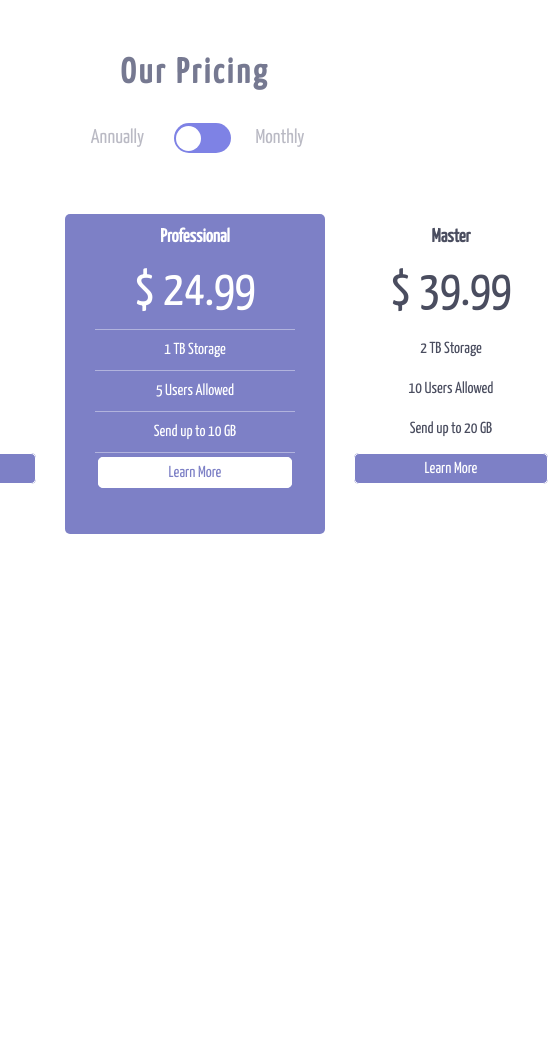
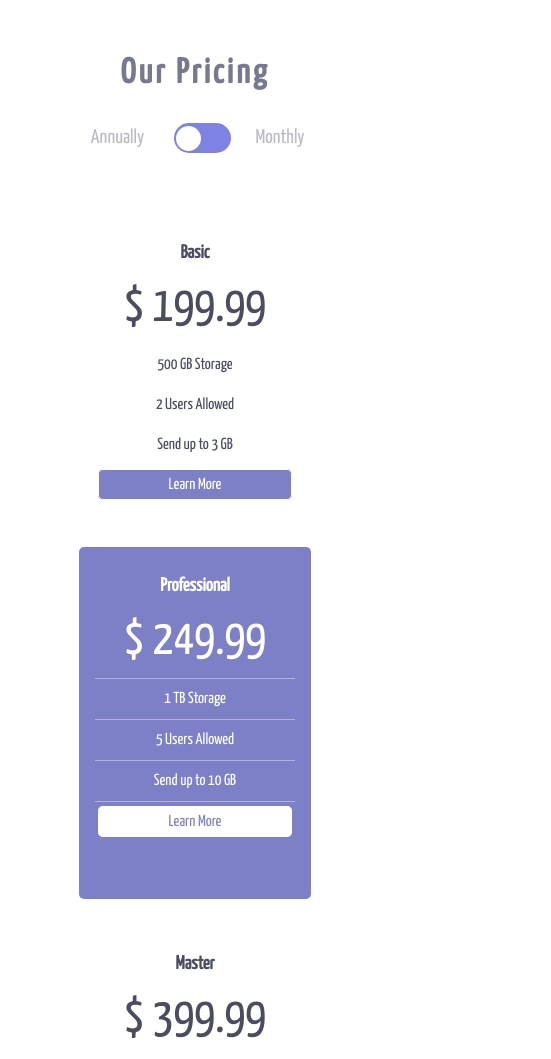
Before and after one commit to Ali-Fartout/Pricing-page, a plain HTML site: page index.html in a window 390 px wide. Shown: the top 1059 px of the page, 551 px wide, since content can reach past the window. Before the commit the page ends 844 px from the top, so only its background shows below. Drawn offline with nearby package versions, Linux system fonts and the light colour scheme.

Commit message:
fixed js functionality, fixed responsive

```diff
--- /dev/null
+++ b/css/mobile.css
@@ -0,0 +1,27 @@
+@media(max-width:794px){
+
+    .prices{
+        display: grid;
+        grid-template: "a"
+                       "b"
+                       "c";
+
+        justify-content: center;
+
+    }
+    #left{
+        grid-area:a;
+
+        padding:1rem;
+    }
+    #middle{
+        grid-area:b;
+
+        padding:1rem;
+    }
+    #right{
+        grid-area:c;
+
+        padding:1rem;
+    }
+}
--- a/css/style.css
+++ b/css/style.css
@@ -1,11 +1,13 @@
 *{
     margin:0;
     padding:0;
+
 
 }
 body{
     font-family: 'Yanone Kaffeesatz', sans-serif;
     box-sizing: border-box;
+    min-width: 350px;
 
 }
 
--- a/index.html
+++ b/index.html
@@ -2,9 +2,11 @@
 <html lang="en">
 <head>
     <meta charset="UTF-8">
+    <meta name="viewport" content="width=device-width, initial-scale=1.0">
     <title>Pricing Page</title>
     <link rel="stylesheet" href="css/style.css">
-    <link rel="preconnect" href="https://fonts.googleapis.com">
+    <link rel="stylesheet"  media="screen and (max-width: 794px)" href="css/mobile.css">
+    <link rel="preconnect"  href="https://fonts.googleapis.com">
     <link rel="preconnect" href="https://fonts.gstatic.com" crossorigin>
     <link href="https://fonts.googleapis.com/css2?family=Yanone+Kaffeesatz&display=swap"  rel="stylesheet">
 
@@ -23,7 +25,7 @@
     <section class="prices">
         <div class="box-price side-box" id="left">
             <h3>Basic</h3>
-            <p class="price">&#36; 19.99</p>
+            <p class="price">&#36; 199.99</p>
             <p> 500 GB Storage</p>
             <p>2 Users Allowed</p>
             <p>Send up to 3 GB</p>
@@ -31,7 +33,7 @@
         </div>
         <div class="box-price middle-box" id="middle">
             <h3>Professional</h3>
-            <p class="price">&#36; 24.99</p>
+            <p class="price">&#36; 249.99</p>
             <p> 1 TB Storage</p>
             <p> 5 Users Allowed</p>
             <p>Send up to 10 GB</p>
@@ -39,14 +41,14 @@
         </div>
         <div class="box-price side-box" id="right">
             <h3>Master</h3>
-            <p class="price">&#36; 39.99</p>
+            <p class="price">&#36; 399.99</p>
             <p> 2 TB Storage</p>
             <p>10 Users Allowed</p>
             <p>Send up to 20 GB</p>
             <a href="#">Learn More</a>
         </div>
     </section>
-    <script src="//ajax.googleapis.com/ajax/libs/jquery/1.9.1/jquery.min.js"></script>
+    <script src="https://code.jquery.com/jquery-3.6.0.js" integrity="sha256-H+K7U5CnXl1h5ywQfKtSj8PCmoN9aaq30gDh27Xc0jk=" crossorigin="anonymous"></script>
     <script src="js/controller.js"></script>
 
 
```
